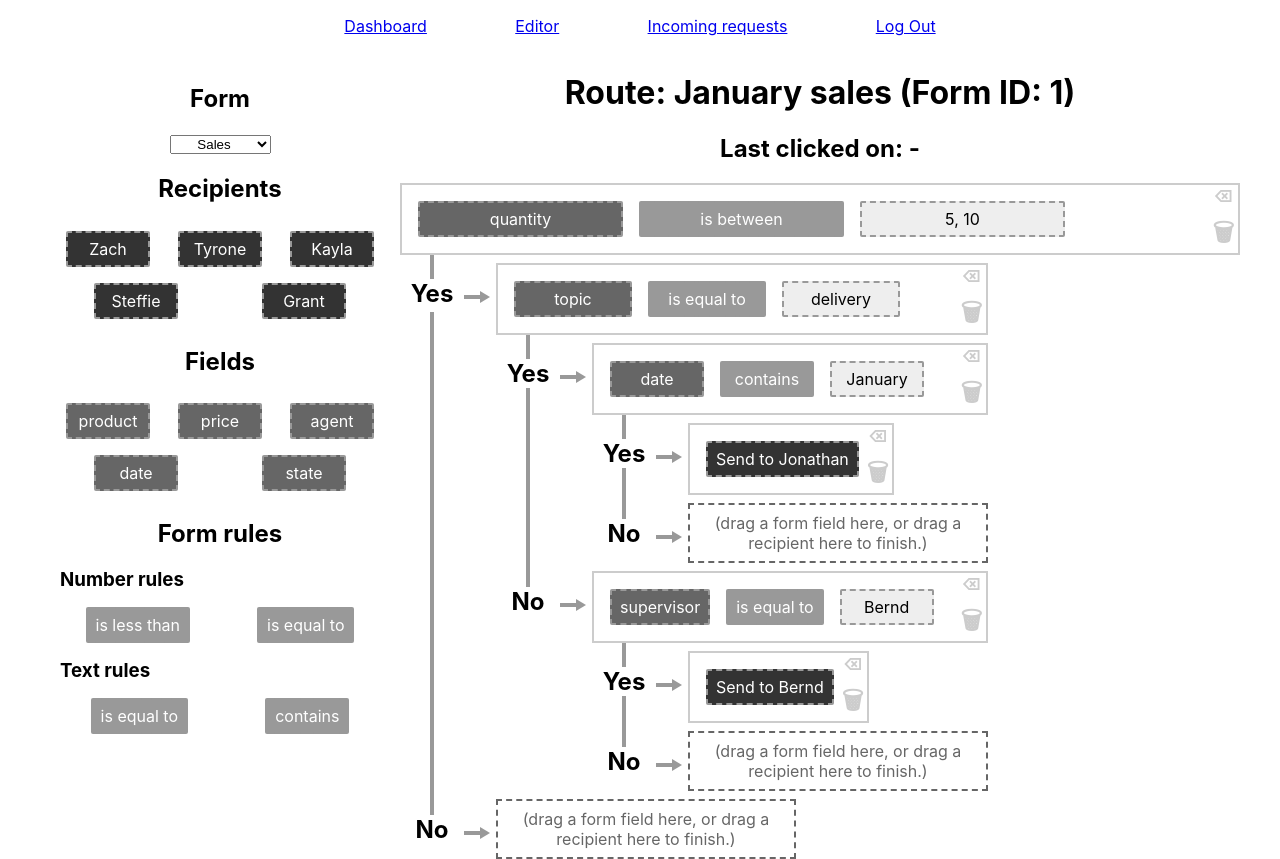
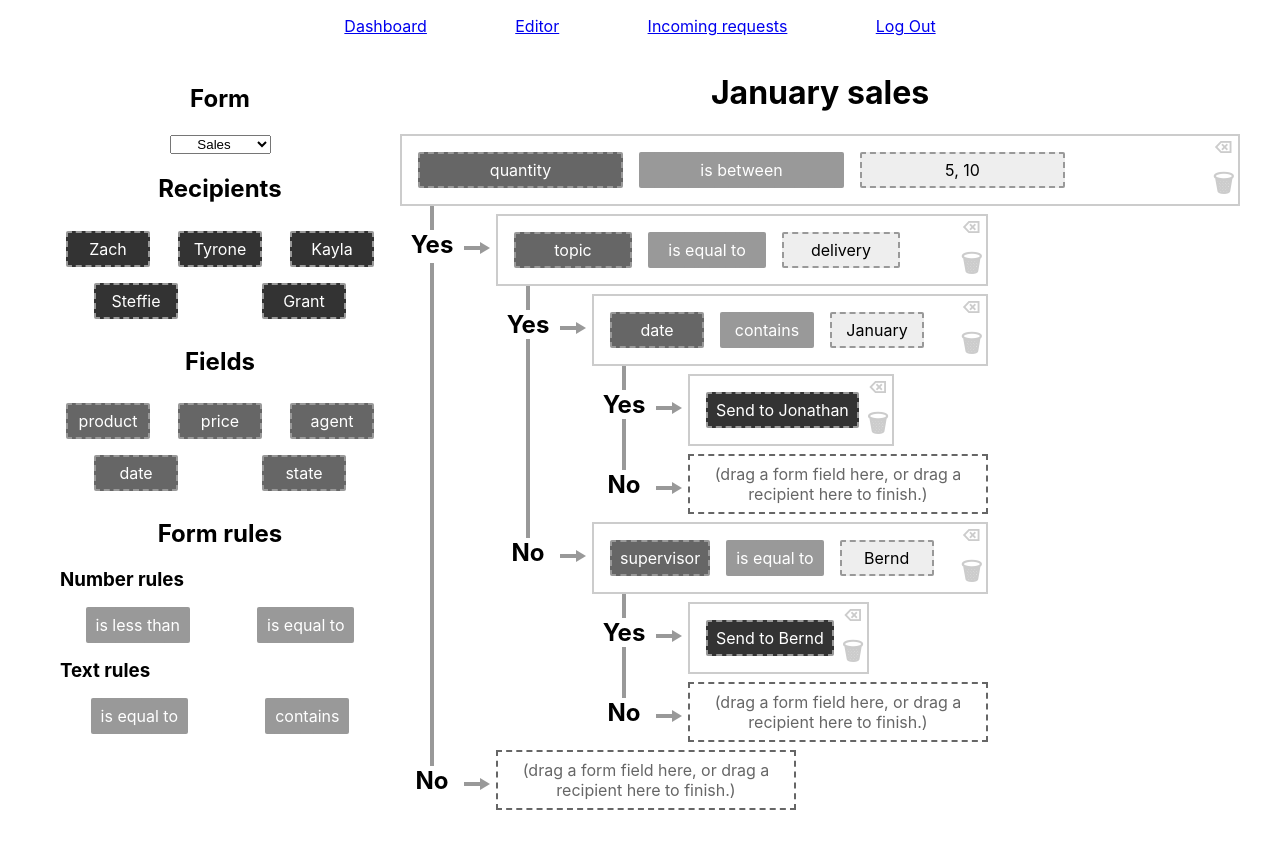
Before and after one commit to Build-Week-Rule-Engine/Front-End, a React (Create React App) app in the folder my-app/: page /dashboard/editor in a window 1280 px wide. After the commit the page ends 810 px from the top, so only its background shows below. Built offline with nearby package versions, Linux system fonts and the light colour scheme; sample sign-in values are in the browser's storage.

Commit message:
selected route now shows up in editor, but doesn't redirect automatically

```diff
--- a/my-app/src/engine/Dashboard.js
+++ b/my-app/src/engine/Dashboard.js
@@ -1,5 +1,6 @@
 import React, { useEffect, useState } from "react";
 import { connect } from "react-redux";
+import { Redirect } from "react-router-dom";
 
 import { generateRandomTree } from "../utils/generateRandomTree";
 import { renderTreeAsList } from "../utils/renderTreeAsList";
@@ -9,7 +10,7 @@ import { setCurrentTree, getAllForms, addForm, editForm, deleteForm } from "../a
 
 import "./dashboard.css";
 
-const Dashboard = ({ setCurrentTree, formsAvailable, getAllForms, addForm, editForm, deleteForm}) => {
+const Dashboard = ({ setCurrentTree, tree, formsAvailable, getAllForms, addForm, editForm, deleteForm}) => {
 
     const [suggestedTree, setSuggestedTree] = useState(generateRandomTree());
     const suggestNewTree = () => setSuggestedTree(generateRandomTree());
@@ -24,8 +25,10 @@ const Dashboard = ({ setCurrentTree, formsAvailable, getAllForms, addForm, editF
 
     }, [])
 
-    console.log(formsAvailable, "are the forms available in state");
-
+    const handleEditTree = () => {
+        setCurrentTree(suggestedTree);
+        return <Redirect to="/dashboard/editor" />;
+    }
 
     return (
         <div className="userDashboard">
@@ -42,8 +45,6 @@ const Dashboard = ({ setCurrentTree, formsAvailable, getAllForms, addForm, editF
 
                 <div className="allFormsDisplay">
                     {formsAvailable.map(formData => {
-
-                            console.log(formData);
 
                             return (
 
@@ -77,7 +78,7 @@ const Dashboard = ({ setCurrentTree, formsAvailable, getAllForms, addForm, editF
 
 
                 <button onClick={suggestNewTree} className="proposal proposalAnother">Get Another Route</button>
-                <button onClick={() => setCurrentTree(suggestedTree)} className="proposal proposalEdit">Edit This Route</button>
+                <button onClick={handleEditTree} className="proposal proposalEdit">Edit This Route</button>
 
                 {renderTreeAsList(suggestedTree)}
 
--- a/my-app/src/engine/display/OutlineView.js
+++ b/my-app/src/engine/display/OutlineView.js
@@ -105,8 +105,9 @@ const OutlineView = ({form, treeData, lastSelectedOption, deleteTreeNodeAndChild
 
     return (
         <div className="outlineView">
-            <h1>Route: {treeData.name} (Form ID: {treeData.formId})</h1>
-            <h2>Last clicked on: {lastSelectedOption.type} - {lastSelectedOption.value}</h2>
+            {/* <h1>Route: {treeData.name} (Form ID: {treeData.formId})</h1>
+            <h2>Last clicked on: {lastSelectedOption.type} - {lastSelectedOption.value}</h2> */}
+            <h1>{treeData.name}</h1>
             {createRoute(treeData.data)}
         </div>
     )
--- a/my-app/src/reducers/index.js
+++ b/my-app/src/reducers/index.js
@@ -267,7 +267,7 @@ export const reducer = (state = initialState, action) => {
 
     case SET_CURRENT_TREE:
 
-        return {...state, currentTree: action.payload };
+        return {...state, tree: action.payload };
 
     // retrieve all forms from database and update formsAvailable
     case GET_ALL_FORMS:
```
